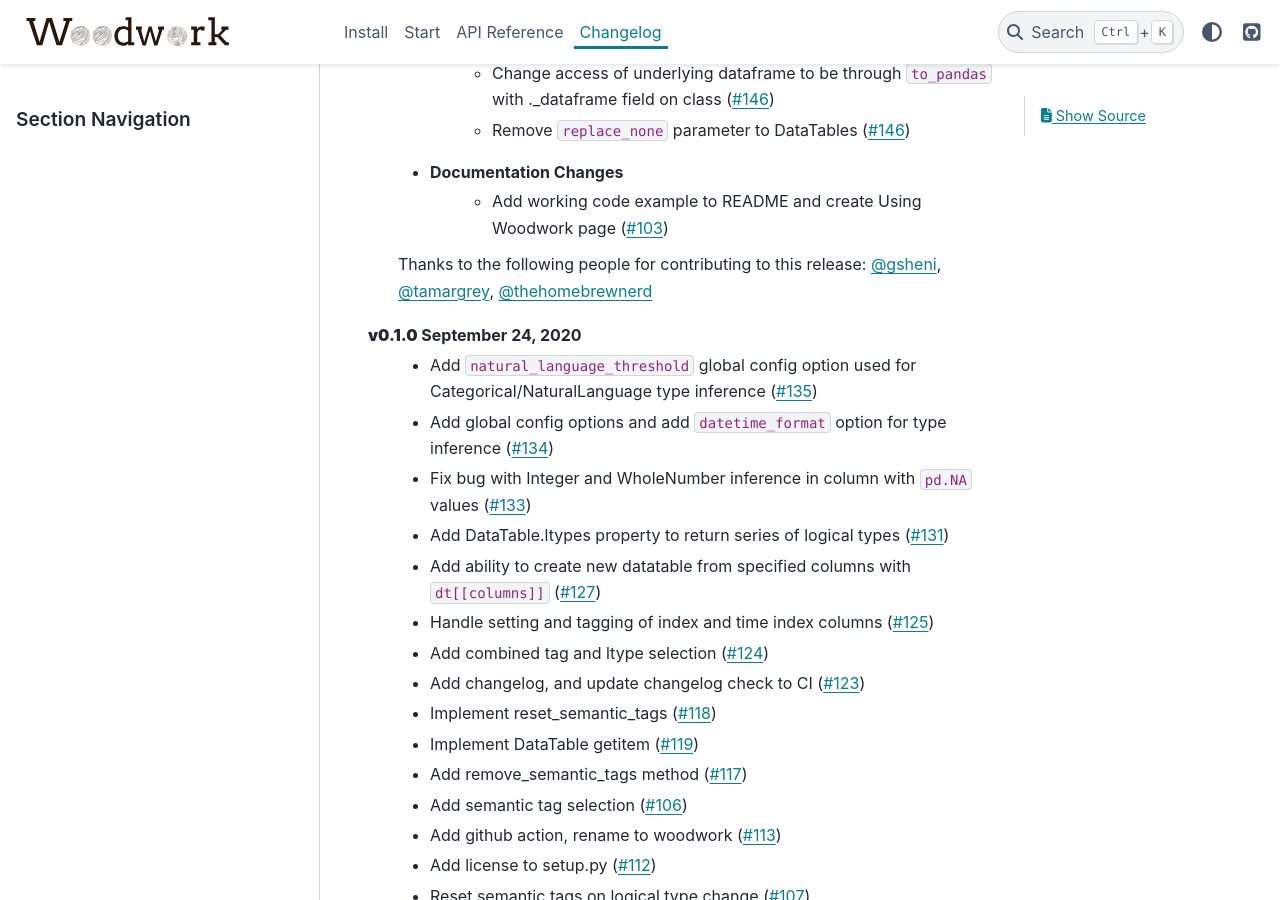
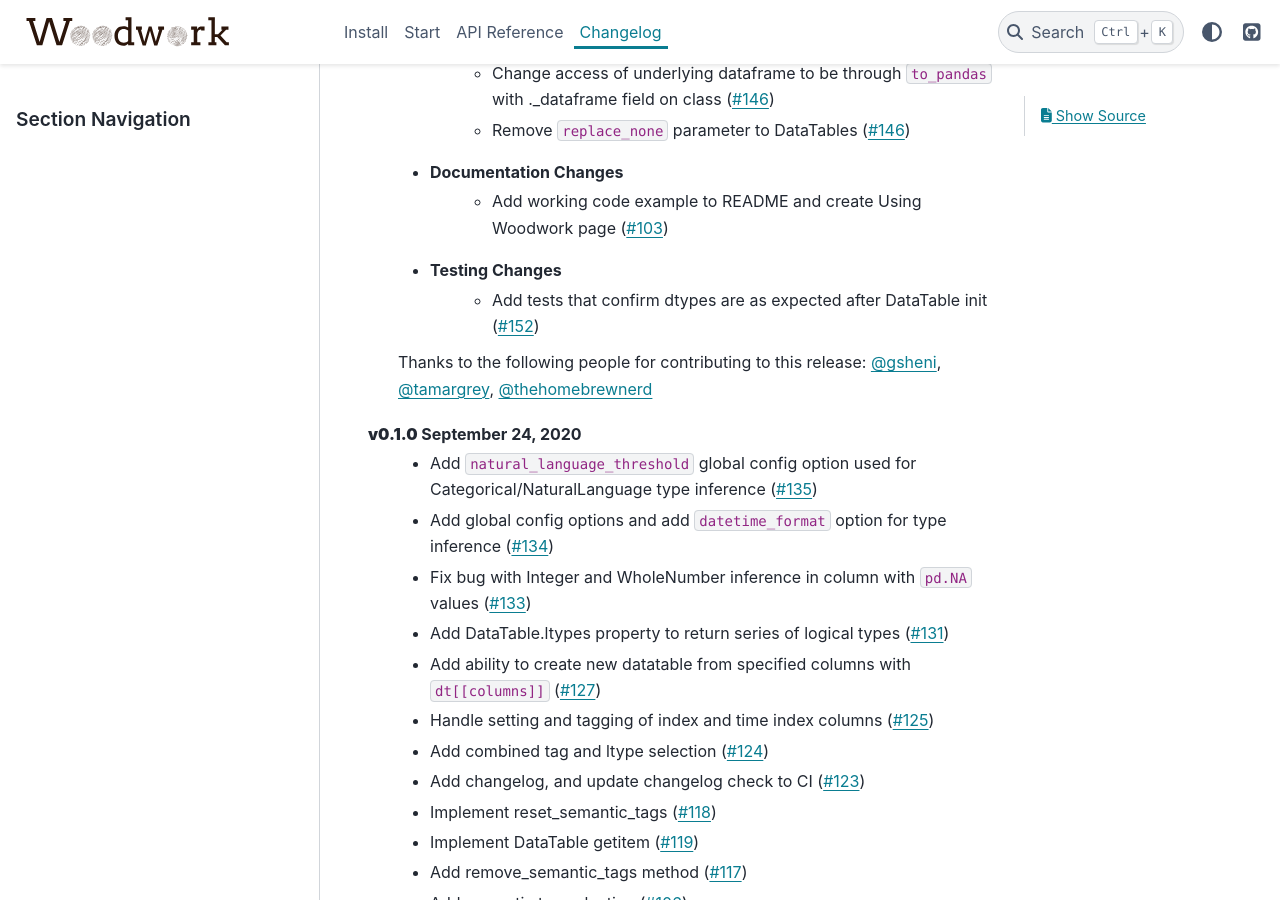
Before and after one commit to alteryx/woodwork, a Sphinx documentation site: the page built from docs/source/changelog.rst, in a window 1280 px wide and 900 px high, scrolled down 728 px. Built offline with Sphinx 7.4.7 and the PyData theme 0.15.4, drawn with Linux system fonts in a browser that asks for light colours; comment, search, counter and statistics services are not loaded.

```diff
--- a/docs/source/changelog.rst
+++ b/docs/source/changelog.rst
@@ -25,6 +25,8 @@
         * Remove ``replace_none`` parameter to DataTables (:pr:`146`)
     * Documentation Changes
         * Add working code example to README and create Using Woodwork page (:pr:`103`)
+    * Testing Changes
+        * Add tests that confirm dtypes are as expected after DataTable init (:pr:`152`)
 
     Thanks to the following people for contributing to this release:
     :user:`gsheni`, :user:`tamargrey`, :user:`thehomebrewnerd`
```
Also changed, not shown: 1 other file.
